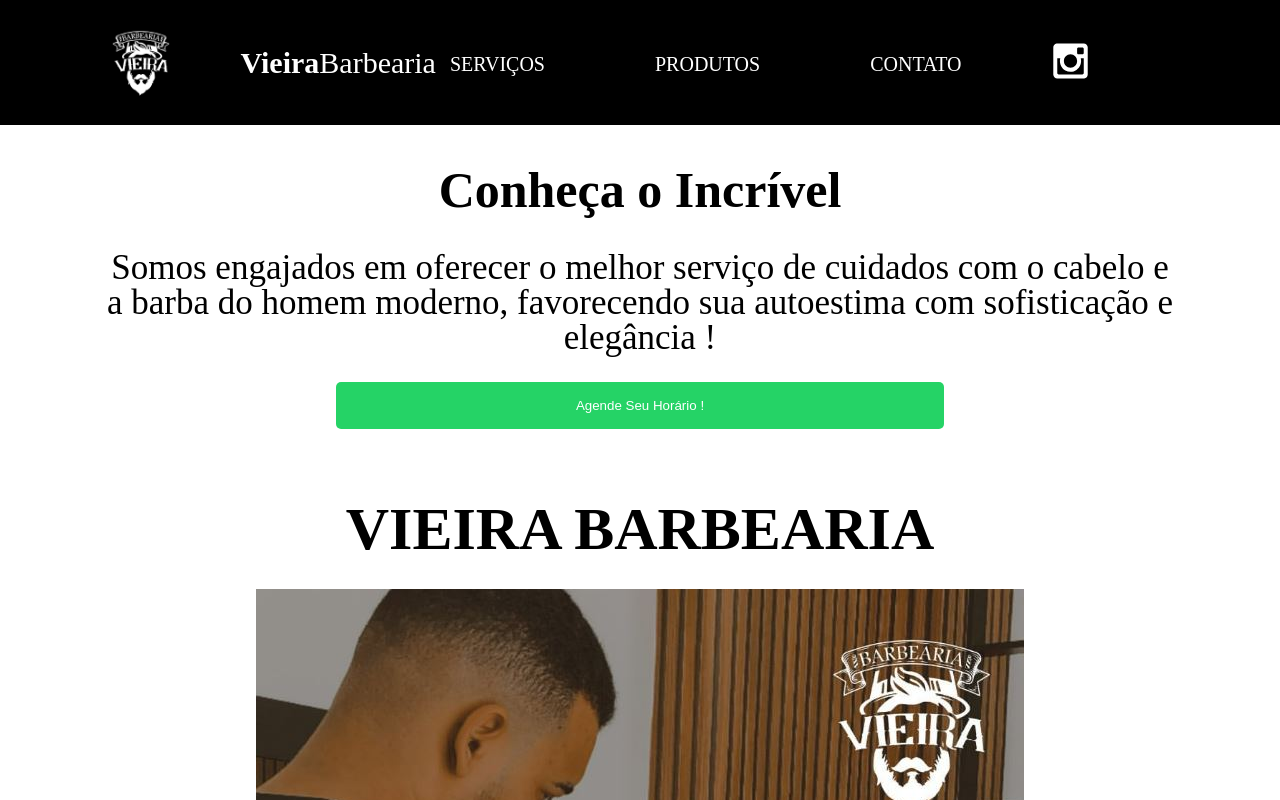
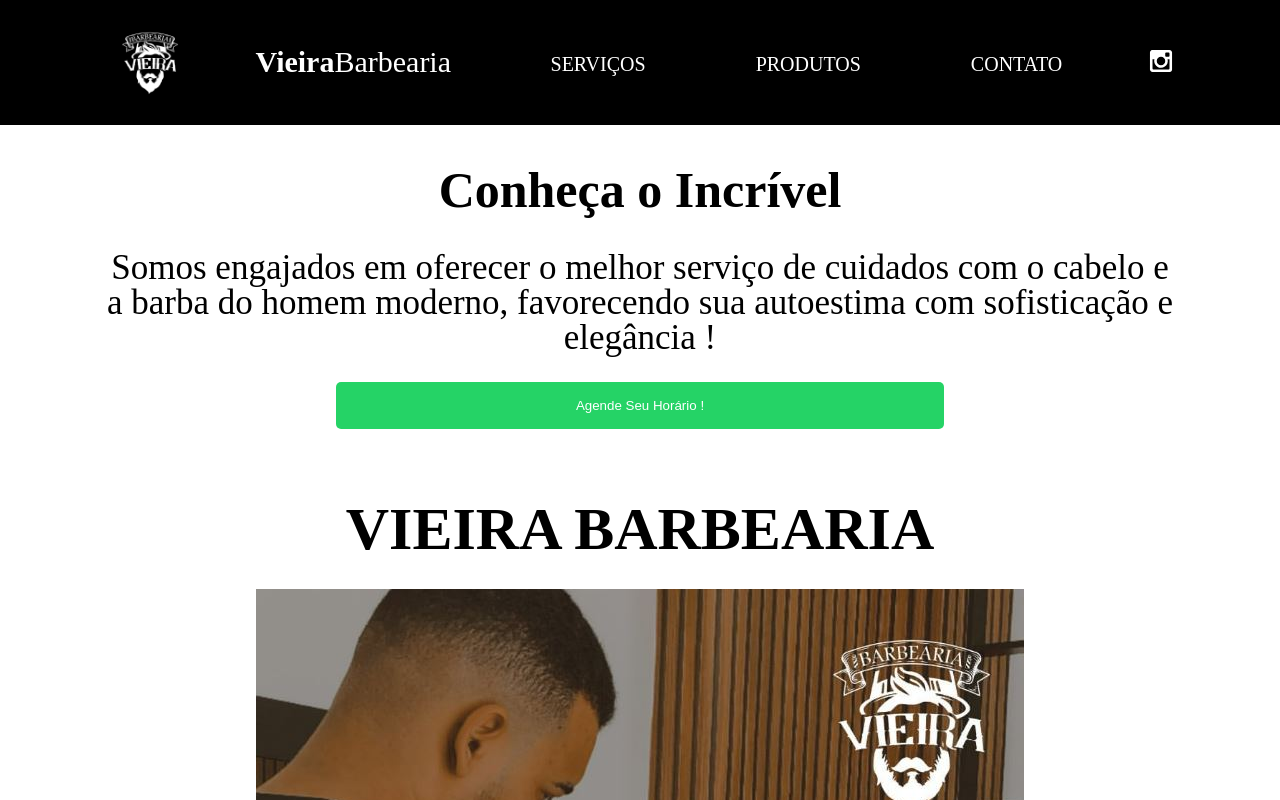
Before and after one commit to brunoholanda/VieiraBarbearia-JOB, a plain HTML site: page index.html in a window 1280 px wide. Shown: the top 800 px of the page. Drawn offline with nearby package versions, Linux system fonts and the light colour scheme.

Commit message:
Update index.html

```diff
--- a/index.html
+++ b/index.html
@@ -36,7 +36,7 @@
                     <a href="contato.html" class="lista-menu__link">Contato</a>
                 </li>
             </ul>
-            <img src="img/logo.png" alt="Logo da barbearia" class="cabecalho__logo">
+            <img src="img/logo.jpg" alt="Logo da barbearia" class="cabecalho__logo">
             <a href="index.html" class="opcoes__link"><h1 class="container__titulo"><b class="container__titulo--negrito">Vieira</b>Barbearia</h1></a>
         </div>
         <ul class="opcoes">
```
